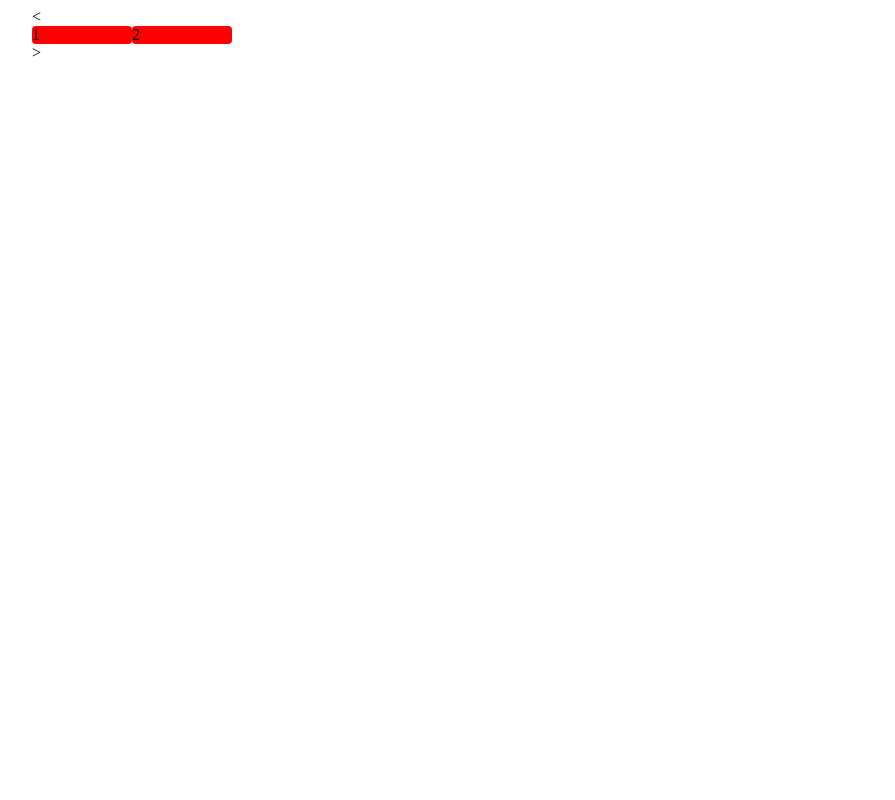
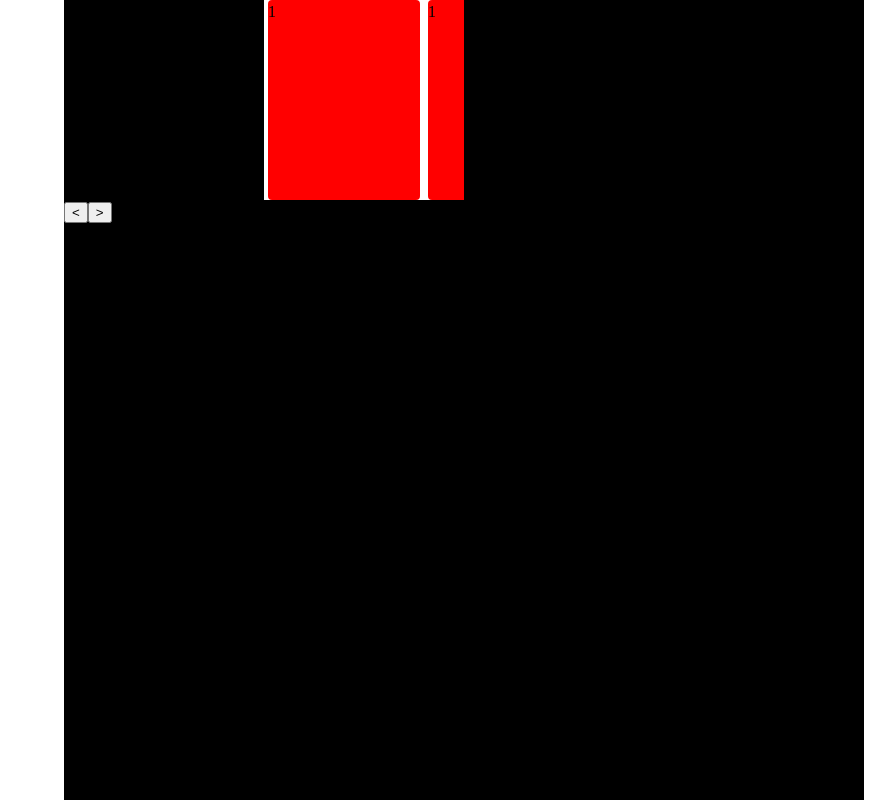
Before and after one commit to ku6ryo/ReactCarousel, a React (Vite) app: page / in a window 1280 px wide. Shown: the whole page, without its empty margins (176-1071 px from the left). Built offline with nearby package versions, Linux system fonts and the light colour scheme.

Commit message:
just save

```diff
--- a/package.json
+++ b/package.json
@@ -11,7 +11,8 @@
   "dependencies": {
     "classnames": "^2.3.2",
     "react": "^18.2.0",
-    "react-dom": "^18.2.0"
+    "react-dom": "^18.2.0",
+    "sanitize.css": "^13.0.0"
   },
   "devDependencies": {
     "@types/react": "^18.0.26",
--- a/src/App.module.scss
+++ b/src/App.module.scss
@@ -1,12 +1,21 @@
+
+.frame {
+  background-color: black;
+  margin: 0 auto;
+  min-height: 100vh;
+  max-width: 800px;
+}
 
 .container0 {
   left: 200px;
   position: relative;
   width: 200px;
+  background-color: white;
 
   .item0 {
     background-color: red;
     border-radius: 4px;
+    height: 200px;
     width: 100%;
   }
 }
--- a/src/App.tsx
+++ b/src/App.tsx
@@ -1,14 +1,30 @@
-import { Carousel } from "./Carousel"
+import { CarouselBase } from "./CarouselBase"
 import style from "./App.module.scss"
+import { useState } from "react"
 
 function App() {
+  const [page, setPage] = useState(0)
+  const [index, setIndex] = useState(0)
+
+  const onNext = () => {
+    setIndex(index + 1)
+  }
+  const onPrev = () => {
+    setIndex(index - 1)
+  }
   return (
-    <div className={style.container0}>
-      <Carousel slideTime={1000} itemsPerPage={2}>
-        <div className={style.item0}>1</div>
-        <div className={style.item0}>2</div>
-        <div className={style.item0}>3</div>
-      </Carousel>
+    <div className={style.frame}>
+      <div className={style.container0}>
+        <CarouselBase slideTime={500} itemsPerPage={1} index={index}
+          rightExposure="20%"
+        >
+          <div className={style.item0} style={{ background: "red"}}>1</div>
+        </CarouselBase>
+      </div>
+      <div>
+        <button onClick={onPrev}>{"<"}</button>
+        <button onClick={onNext}>{">"}</button>
+      </div>
     </div>
   )
 }
--- a/src/Carousel/index.tsx
+++ /dev/null
@@ -1,96 +0,0 @@
-import { MouseEventHandler, ReactElement, useMemo, useRef, useState, } from "react"
-import style from "./style.module.scss"
-import classnemas from "classnames"
-
-type Props = {
-  children?: ReactElement[] | ReactElement
-  itemsPerPage: number
-  slideTime: number
-}
-
-function extractPageItems(page: number, itemsPerPage: number, items: ReactElement[]) {
-  const startIndex = itemsPerPage * page
-  let extracted: ReactElement[] = []
-  for (let i = startIndex; i < startIndex + itemsPerPage; i++) {
-    const arrayIndex = (() => {
-      let index = i % items.length
-      if (index < 0) {
-        index += items.length
-      }
-      return index
-    })()
-    extracted.push(items[arrayIndex])
-  }
-  return extracted
-}
-
-export function Carousel({ children, itemsPerPage, slideTime, }: Props) {
-  const [page, setPage] = useState(0)
-  const sliderRef = useRef<HTMLDivElement | null>(null)
-  const [sliding, setSliding] = useState(false)
-
-  const slide = (direction: -1 | 1) => {
-    if (sliding) {
-      return
-    }
-    if (sliderRef.current) {
-      setSliding(true)
-      sliderRef.current.style.transition = `${slideTime / 1000}s`
-      sliderRef.current.style.transform = `translateX(${direction * -33.33333}%)`
-      setTimeout(() => {
-        if (sliderRef.current) {
-          sliderRef.current.style.transition = "none"
-          sliderRef.current.style.transform = "none"
-          setPage(page + direction)
-          setSliding(false)
-        }
-      }, slideTime)
-    } else {
-      setPage(page + direction)
-    }
-  }
-  const onPagerLeftClick: MouseEventHandler = () => {
-    slide(1)
-  }
-
-  const onPagerRightClick: MouseEventHandler = () => {
-    slide(-1)
-  }
-
-  const extractChildren = (page: number) => {
-    if (!children) {
-      return []
-    }
-    if (Array.isArray(children)) {
-      return extractPageItems(page, itemsPerPage, children)
-    } else {
-      return extractPageItems(page, itemsPerPage, [children])
-    }
-  }
-
-  const items = useMemo(() => {
-    return extractChildren(page - 1).concat(extractChildren(page)).concat(extractChildren(page + 1))
-  }, [extractChildren, page])
-
-  return (
-    <div className={style.frame}>
-      <div className={classnemas(style.pager)} onClick={onPagerLeftClick}>{"<"}</div>
-      <div
-        className={style.slider}
-        style={{
-          gridTemplateColumns: Array(items.length).fill(null).map(() => "1fr").join(" "),
-          left: "-100%",
-          transition: `${slideTime}s`,
-        }}
-        ref={sliderRef}
-      >
-        {items.map(item => {
-          return (
-            <div className={style.item}>{item}</div>
-          )
-        })}
-      </div>
-      <div className={classnemas(style.pager)} onClick={onPagerRightClick}>{">"}</div>
-    </div>
-  )
-}
--- /dev/null
+++ b/src/CarouselBase/index.tsx
@@ -0,0 +1,115 @@
+import { MouseEventHandler, ReactElement, useEffect, useMemo, useRef, useState, } from "react"
+import style from "./style.module.scss"
+import classnemas from "classnames"
+
+type Props = {
+  children?: ReactElement[] | ReactElement
+  itemsPerPage: number
+  slideTime: number
+  index: number
+  leftExposure?: string
+  rightExposure?: string
+}
+
+function extractPageItems(mainIndex: number, items: ReactElement[]) {
+  const startIndex = mainIndex - items.length
+  const numToExtract = items.length * 3
+  let extracted: ReactElement[] = []
+  for (let i = startIndex; i < startIndex + numToExtract; i++) {
+    let index = i % items.length
+    if (index < 0) {
+      index += items.length
+    }
+    extracted.push(items[index])
+  }
+  return extracted
+}
+
+export function CarouselBase({
+  children,
+  itemsPerPage,
+  slideTime,
+  index,
+  leftExposure,
+  rightExposure,
+}: Props) {
+
+  const leftEx = useMemo(() => leftExposure || "0", [leftExposure])
+  const rightEx = useMemo(() => rightExposure || "0", [rightExposure])
+
+  const sliderRef = useRef<HTMLDivElement | null>(null)
+  const [sliding, setSliding] = useState(false)
+  const [prevPage, setPrevPage] = useState(0)
+  const [prevIndex, setPrevIndex] = useState(0)
+
+  const numChildren = useMemo(() => {
+    if (!children) return 0
+    return Array.isArray(children) ? children.length : 1
+  }, [children])
+
+  const extractChildren = () => {
+    if (!children) {
+      return []
+    }
+    if (Array.isArray(children)) {
+      return extractPageItems(prevIndex, children)
+    } else {
+      return extractPageItems(prevIndex, [children])
+    }
+  }
+
+  const items = useMemo(() => {
+    return extractChildren()
+  }, [extractChildren, prevPage])
+
+  const widthPerItem = 100 / items.length
+
+  useEffect(() => {
+    if (sliderRef.current) {
+      setSliding(true)
+      const diffIndex = index - prevIndex
+      sliderRef.current.style.transition = `${slideTime / 1000}s`
+      sliderRef.current.style.transform = `translateX(${diffIndex * -widthPerItem}%)`
+      setTimeout(() => {
+        if (sliderRef.current) {
+          sliderRef.current.style.transition = "none"
+        }
+        setPrevIndex(index)
+        setSliding(false)
+      }, slideTime)
+    } else {
+      setPrevPage(index)
+    }
+  }, [index])
+
+  if (!sliding && sliderRef.current) {
+    sliderRef.current.style.transform = "none"
+  }
+
+  return (
+    <div className={style.frame}>
+      <div className={style.sliderPadding} style={{
+        padding: `0 ${rightEx} 0 ${leftEx}`,
+      }}>
+        <div
+          className={style.slider}
+          style={{
+            left: `calc(${-100 * numChildren / itemsPerPage}%`,
+            gridTemplateColumns: Array(items.length).fill(null).map(() => "1fr").join(" "),
+            transition: `${slideTime}s`,
+            width: `${items.length / itemsPerPage * 100}%`
+          }}
+          ref={sliderRef}
+        >
+          {items.map(item => {
+            return (
+              <div className={style.item}>
+                <div className={style.buffer}>{item}</div>
+              </div>
+            )
+          })}
+        </div>
+      </div>
+    </div>
+  )
+}
--- a/src/Carousel/style.module.scss
+++ b/src/CarouselBase/style.module.scss
@@ -1,4 +1,3 @@
-
 
 .frame {
   position: relative;
@@ -6,8 +5,17 @@
   overflow: hidden;
 }
 
+.sliderPadding {
+  position: relative;
+}
+
 .slider {
   display: grid;
   position: relative;
-  width: 300%;
+
+  .item {
+    .buffer {
+      margin: 0 4px
+    }
+  }
 }
--- a/src/main.tsx
+++ b/src/main.tsx
@@ -1,6 +1,7 @@
 import React from 'react'
 import ReactDOM from 'react-dom/client'
 import App from './App'
+import "sanitize.css"
 
 ReactDOM.createRoot(document.getElementById('root') as HTMLElement).render(
   <React.StrictMode>
```
Also changed, not shown: 1 other file (tests, documents, lock files or other folders).
